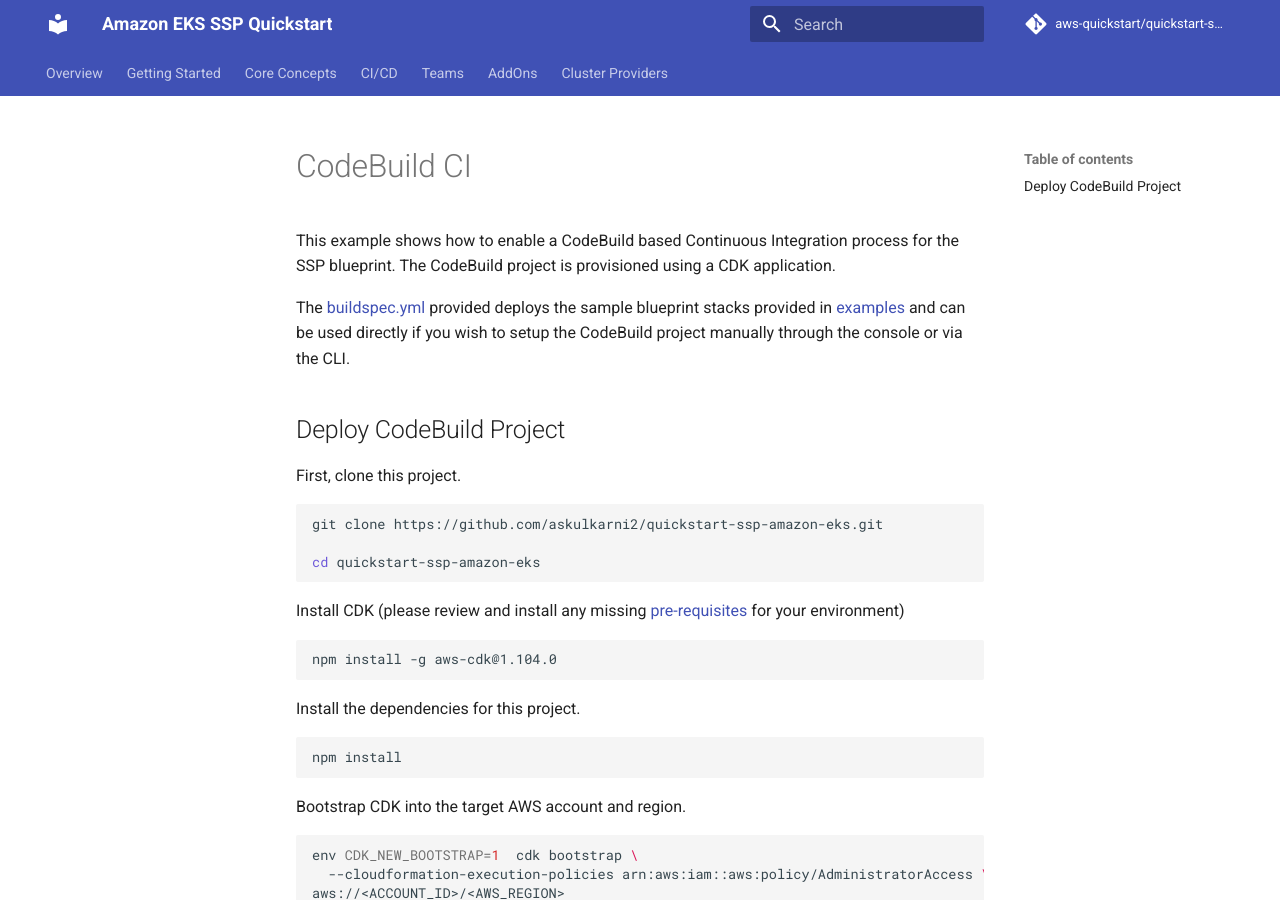
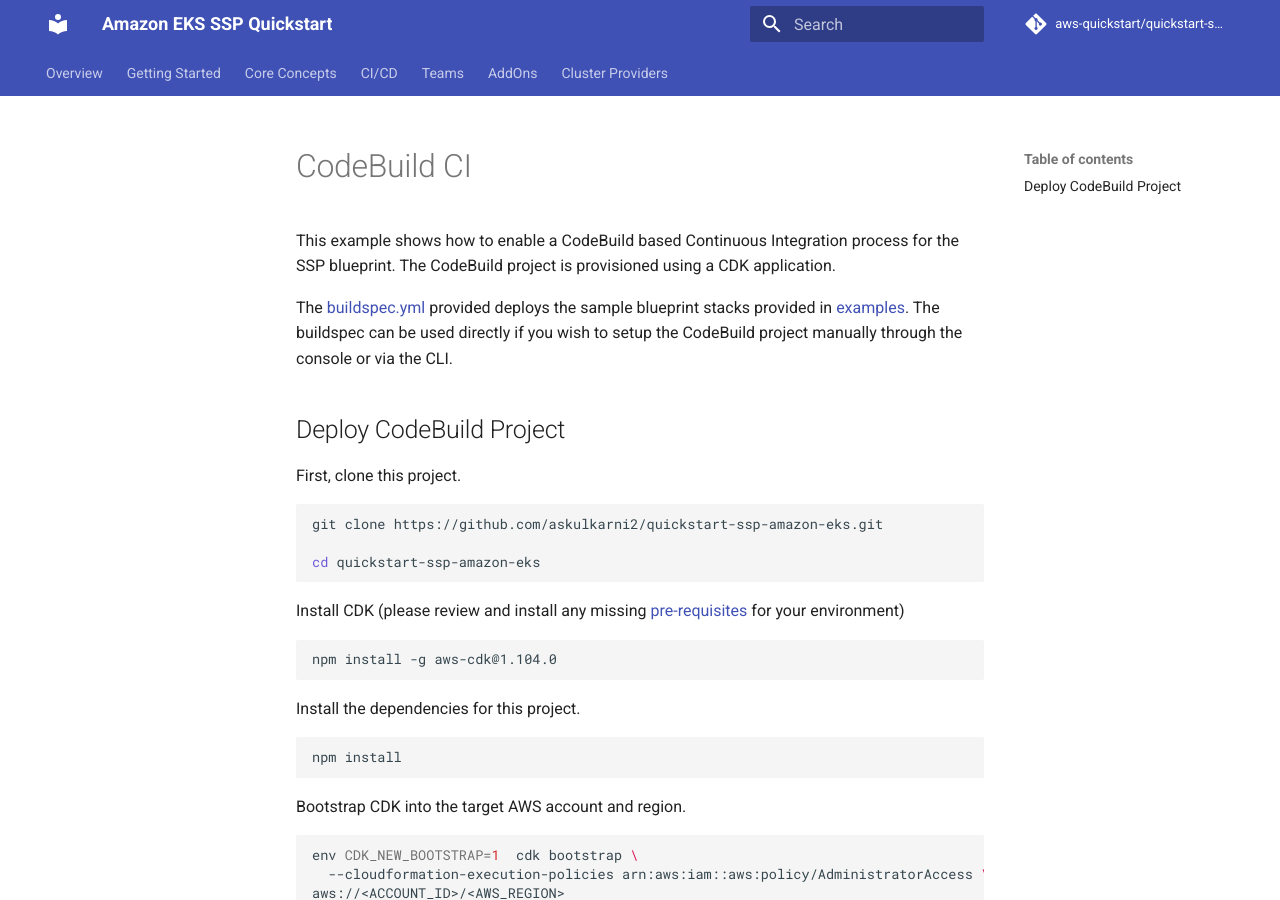
Before and after one commit to aws-quickstart/cdk-eks-blueprints, an MkDocs documentation site: the page built from docs/internal/ci.md, in a window 1280 px wide and 900 px high. Built offline with MkDocs 1.6.1 and Material for MkDocs 9.7.7, drawn with Linux system fonts in a browser that asks for light colours; comment, search, counter and statistics services are not loaded.

Commit message:
fix hyperlinks in ci.md

```diff
--- a/docs/internal/ci.md
+++ b/docs/internal/ci.md
@@ -2,7 +2,7 @@
 
 This example shows how to enable a CodeBuild based Continuous Integration process for the SSP blueprint. The CodeBuild project is provisioned using a CDK application.
 
-The [buildspec.yml](buildspec.yml) provided deploys the sample blueprint stacks provided in [examples](../examples/blueprint-construct/) and can be used directly if you wish to setup the CodeBuild project manually through the console or via the CLI.
+The [buildspec.yml](../../ci/buildspec.yml) provided deploys the sample blueprint stacks provided in [examples](../../bin/main.ts). The buildspec can be used directly if you wish to setup the CodeBuild project manually through the console or via the CLI.
 
 ## Deploy CodeBuild Project
 
```
